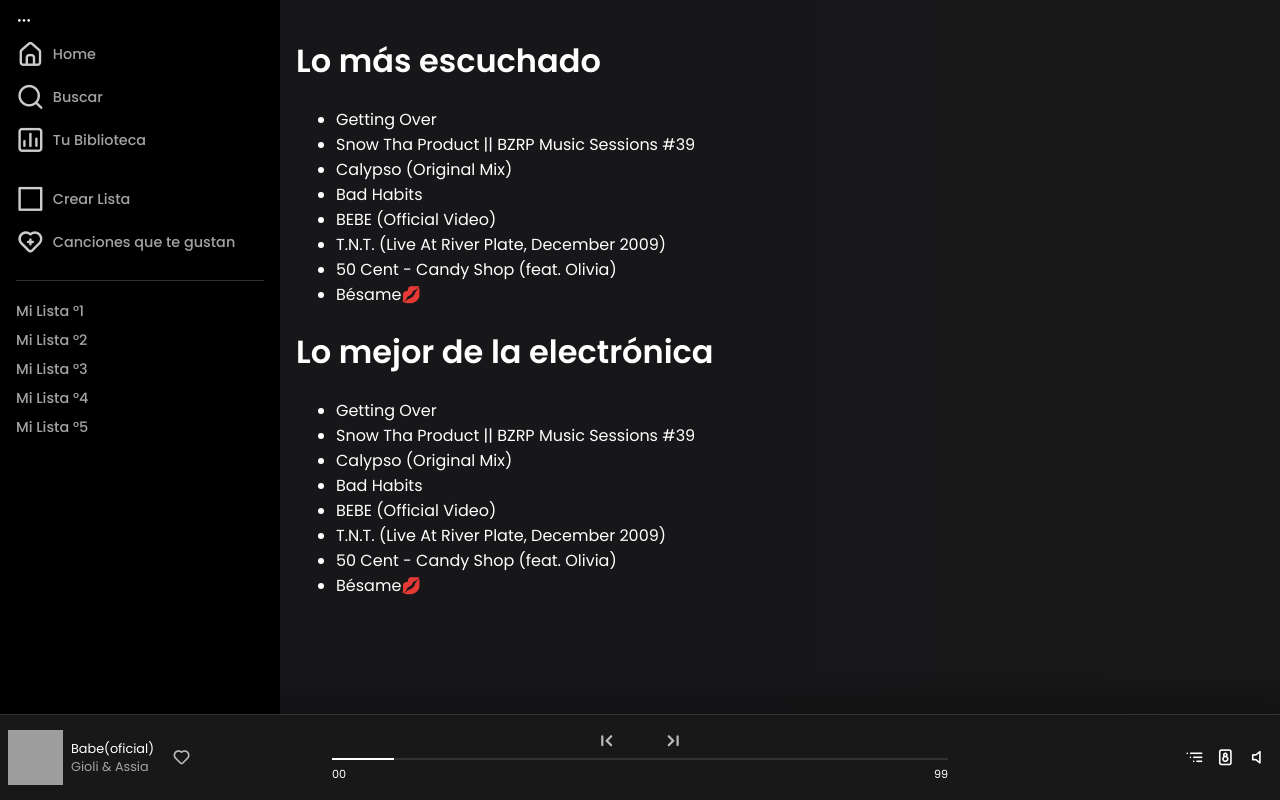
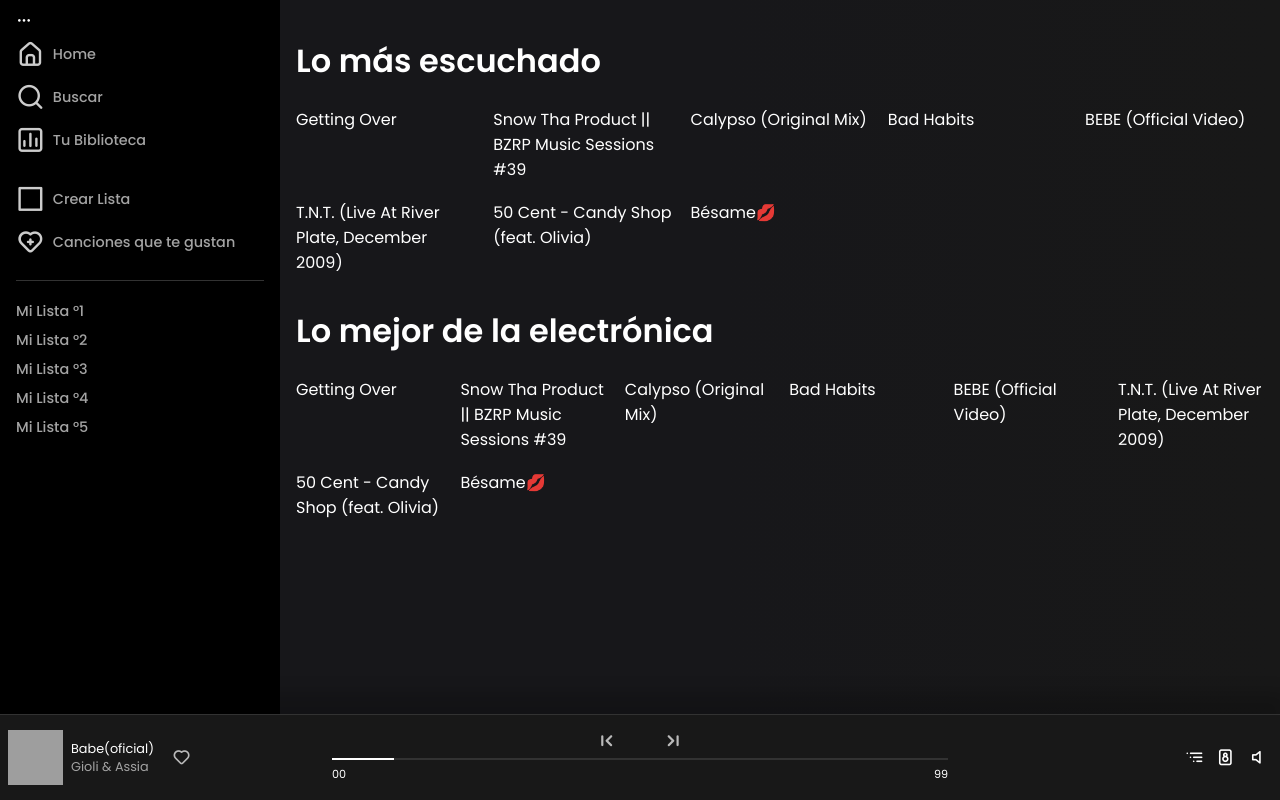
Before and after one commit to alejahndro02/spotify, an Angular app: page /tracks in a window 1280 px wide. Built offline with nearby package versions, Linux system fonts and the light colour scheme; grey boxes are pictures that could not be loaded.

Commit message:
Se agregaron los estilos de la vista del componene

```diff
--- a/src/app/shared/components/section-generic/section-generic.component.css
+++ b/src/app/shared/components/section-generic/section-generic.component.css
@@ -0,0 +1,19 @@
+.section--generic {
+    margin-bottom: 2rem;
+}
+
+.section--generic__player--zone .player--list {
+    display: grid;
+    list-style: none;
+    margin: 0;
+    padding: 0;
+    gap: 1.15rem;
+}
+
+.section--generic__player--zone .player--list.card-small {
+    grid-template-columns: repeat(5, 1fr);
+}
+
+.section--generic__player--zone .player--list.card-big {
+    grid-template-columns: repeat(6, minmax(100px, 1fr));
+}
```
